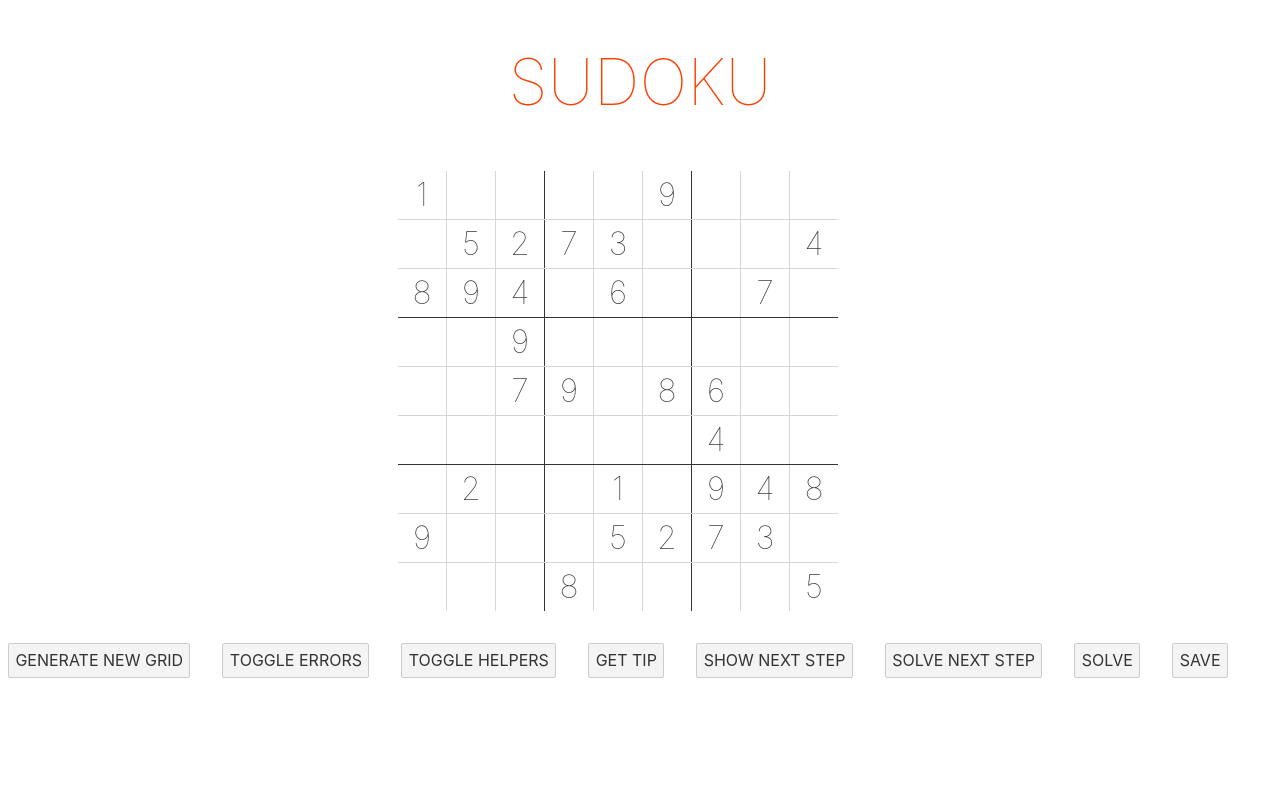
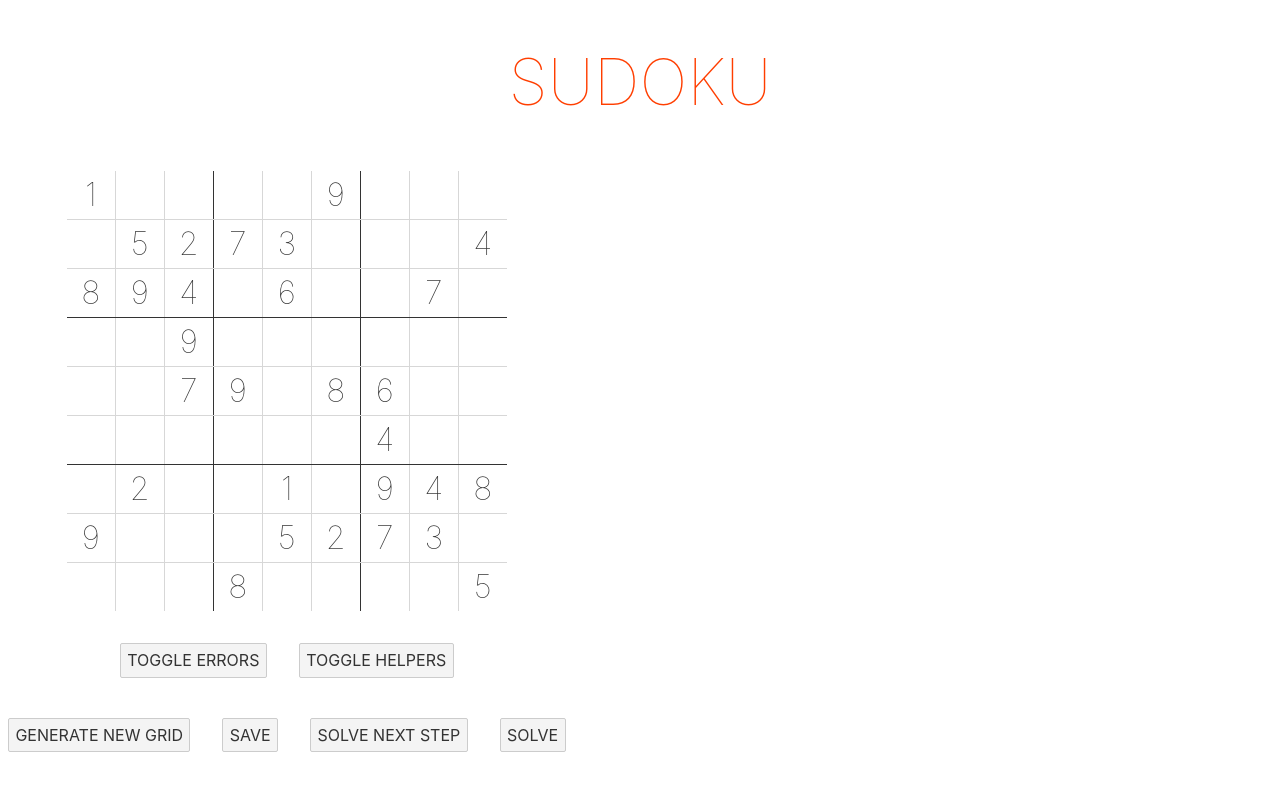
Before and after one commit to Morphyish/sudoku, a Svelte app: page / in a window 1280 px wide. Shown: the top 790 px of the page. Built offline with nearby package versions, Linux system fonts and the light colour scheme.

Commit message:
:lipstick: reorganize buttons

```diff
--- a/src/App.svelte
+++ b/src/App.svelte
@@ -1,8 +1,6 @@
 <script>
     import Grid from './components/Grid.svelte'
     import History from './components/History.svelte'
-    import Tip from './components/Tip.svelte'
-    import NextStep from './components/NextStep.svelte'
 
     import { onMount } from 'svelte'
     import { grid, settings, sudoku } from './stores'
@@ -27,18 +25,16 @@
         {#if $grid}
             <Grid />
         {/if}
-        <div class="buttons">
-            <button on:click={sudoku.start}>Generate new grid</button>
+        <div class="settings">
             <button on:click={settings.toggleErrors}>Toggle errors</button>
             <button on:click={settings.toggleHelpers}>Toggle helpers</button>
-            <button on:click={sudoku.getTip}>Get tip</button>
-            <button on:click={sudoku.getNextStep}>Show next step</button>
+        </div>
+        <div class="actions">
+            <button on:click={sudoku.start}>Generate new grid</button>
+            <button on:click={sudoku.save}>Save</button>
             <button on:click={sudoku.solveNextStep}>Solve next step</button>
             <button on:click={sudoku.solveAll}>Solve</button>
-            <button on:click={sudoku.save}>Save</button>
         </div>
-        <Tip />
-        <NextStep />
     </div>
     <History />
 </main>
@@ -74,7 +70,8 @@
         color: #D13C2F;
     }
 
-    .buttons {
+    .settings,
+    .actions {
         display: flex;
         flex-wrap: wrap;
         justify-content: center;
```
